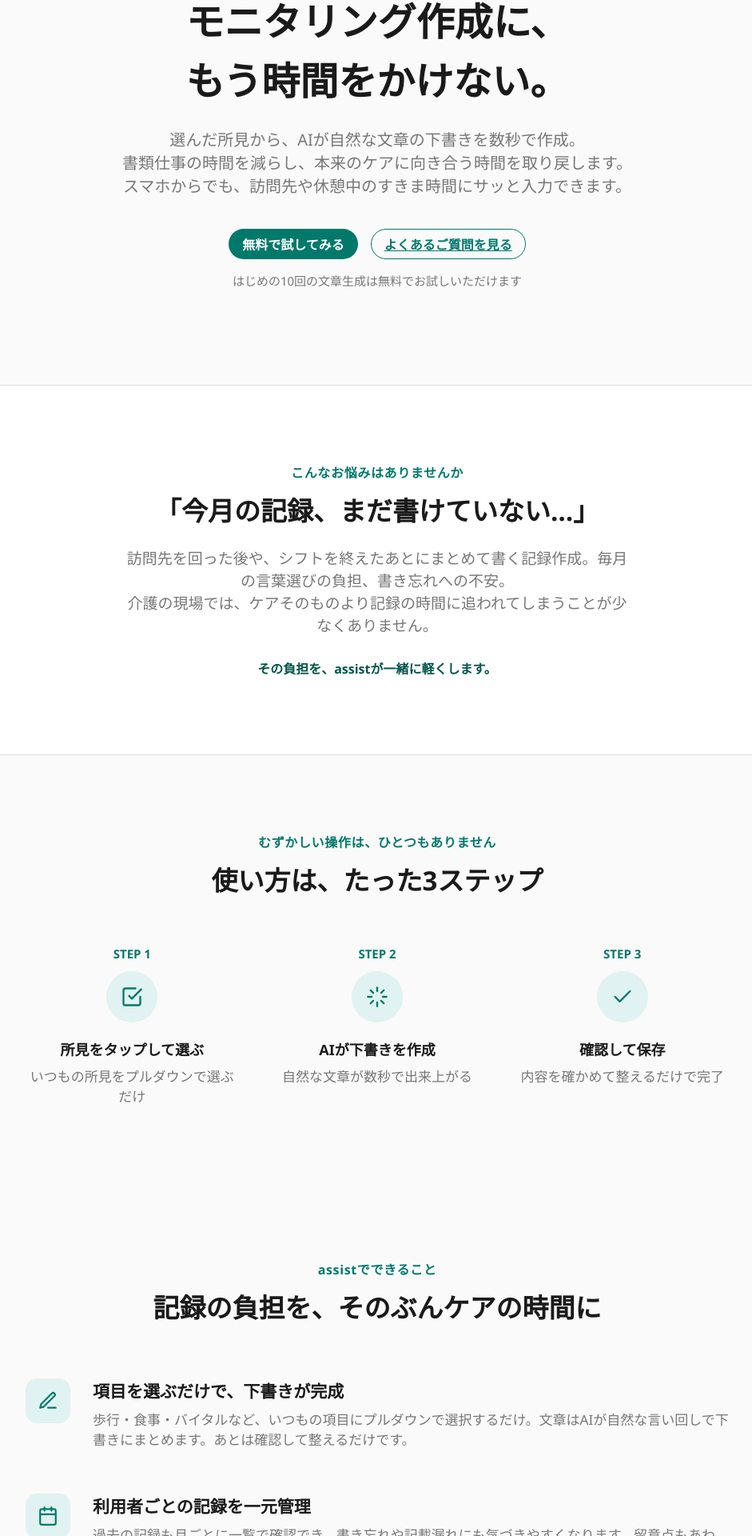
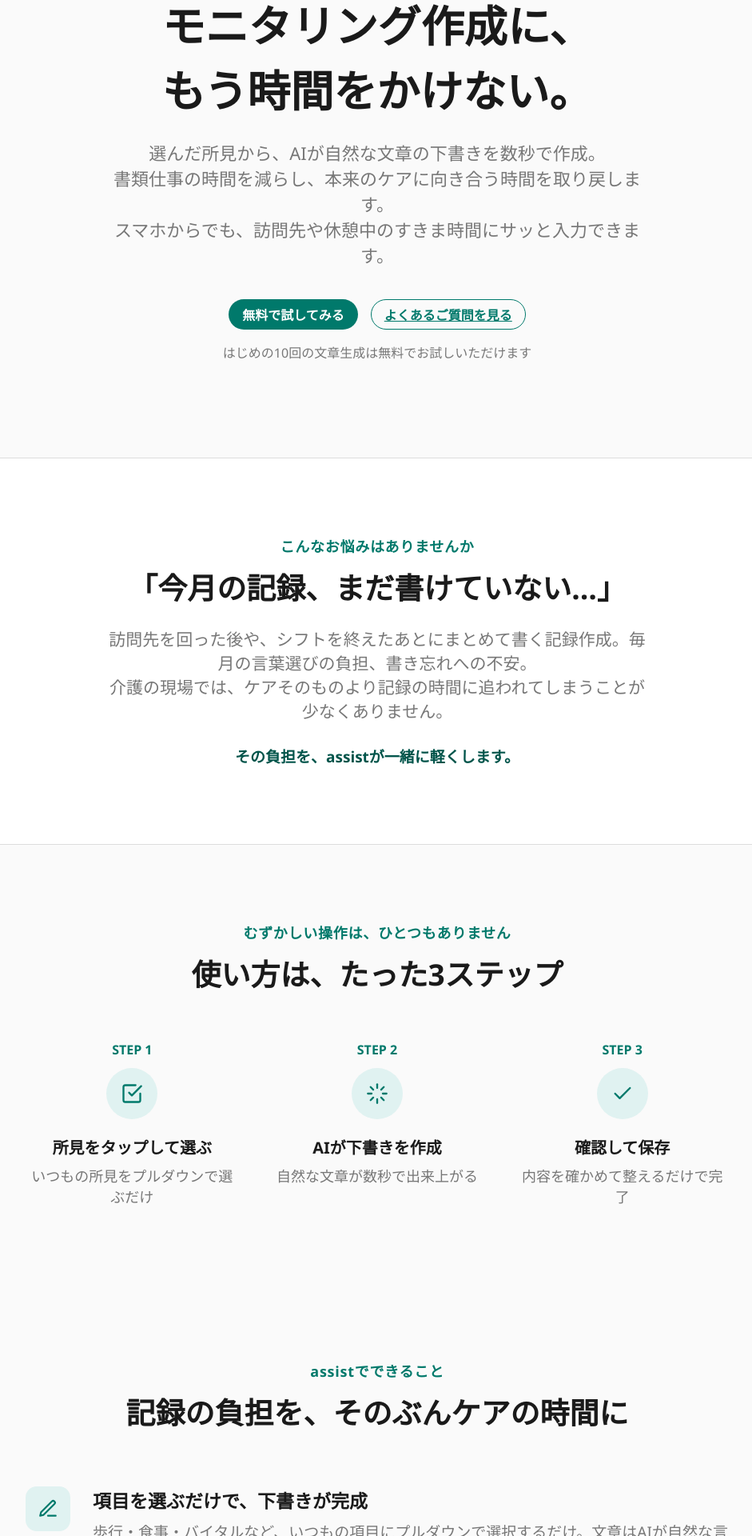
Before and after one commit to goldenglow1991-bot/monitoring_app_web, a React (Vite) app: page / in a window 1280 px wide. Shown: the part 253-2173 px from the top of the page at 80% size, without its empty margins (168-1109 px from the left). Built offline with nearby package versions, Linux system fonts and the light colour scheme; no server answers.

Commit message:
LPの文字サイズをPC・タブレット幅でさらに拡大
前回の拡大でもまだ小さいとのことで、見出し・本文をもう一段階
大きくした。スマホ幅は引き続き変更なし。

```diff
--- a/src/App.css
+++ b/src/App.css
@@ -798,7 +798,7 @@
   border-bottom: 1px solid var(--border-light);
   background: #fff;
 }
-.lp-logo { font-size: 22px; font-weight: 700; }
+.lp-logo { font-size: 24px; font-weight: 700; }
 .lp-header-actions { display: flex; align-items: center; gap: 8px; }
 .lp-section { padding: 96px 40px; }
 .lp-wrap { max-width: 880px; margin: 0 auto; }
@@ -811,28 +811,28 @@
 .lp-eyebrow {
   color: var(--teal);
   font-weight: 700;
-  font-size: 16px;
+  font-size: 18px;
   letter-spacing: 0.04em;
 }
-.lp h2 { font-size: 33px; line-height: 1.5; margin: 12px 0 20px 0; }
-.lp-lead { color: var(--text-muted); font-size: 19px; max-width: 640px; margin: 0 auto; }
+.lp h2 { font-size: 37px; line-height: 1.5; margin: 12px 0 20px 0; }
+.lp-lead { color: var(--text-muted); font-size: 21px; max-width: 680px; margin: 0 auto; }
 
 .lp-hero { text-align: center; padding-top: 120px; padding-bottom: 120px; }
-.lp-hero-title { font-size: 48px; line-height: 1.55; margin: 20px 0; font-weight: 700; }
+.lp-hero-title { font-size: 54px; line-height: 1.5; margin: 20px 0; font-weight: 700; }
 .lp-hero-lead {
-  font-size: 20px;
+  font-size: 22px;
   color: var(--text-muted);
-  max-width: 640px;
+  max-width: 680px;
   margin: 0 auto 40px auto;
 }
 .lp-hero-actions { display: flex; gap: 16px; justify-content: center; }
-.lp-hero-note { margin-top: 16px; font-size: 15px; color: var(--text-muted); }
+.lp-hero-note { margin-top: 16px; font-size: 16px; color: var(--text-muted); }
 
-.lp-empathy-bridge { margin: 28px 0 0 0; font-weight: 700; color: var(--teal-dark); }
+.lp-empathy-bridge { margin: 28px 0 0 0; font-weight: 700; font-size: 19px; color: var(--teal-dark); }
 
 .lp-steps { display: flex; gap: 40px; justify-content: center; text-align: center; }
 .lp-step { flex: 1; }
-.lp-step-label { font-size: 15px; font-weight: 700; color: var(--teal); margin-bottom: 12px; }
+.lp-step-label { font-size: 16px; font-weight: 700; color: var(--teal); margin-bottom: 12px; }
 .lp-step-icon {
   width: 64px;
   height: 64px;
@@ -843,8 +843,8 @@
   align-items: center;
   justify-content: center;
 }
-.lp-step-title { font-weight: 700; font-size: 18px; margin-bottom: 8px; }
-.lp-step-desc { color: var(--text-muted); font-size: 17px; }
+.lp-step-title { font-weight: 700; font-size: 20px; margin-bottom: 8px; }
+.lp-step-desc { color: var(--text-muted); font-size: 18px; }
 
 .lp-features { display: flex; flex-direction: column; gap: 56px; }
 .lp-feature-row { display: flex; gap: 28px; align-items: flex-start; }
@@ -858,8 +858,8 @@
   align-items: center;
   justify-content: center;
 }
-.lp-feature-row h3 { margin: 0 0 8px 0; font-size: 21px; }
-.lp-feature-row p { margin: 0; color: var(--text-muted); font-size: 17px; }
+.lp-feature-row h3 { margin: 0 0 8px 0; font-size: 23px; }
+.lp-feature-row p { margin: 0; color: var(--text-muted); font-size: 19px; }
 
 .lp-screenshot-mock {
   max-width: 760px;
@@ -890,23 +890,23 @@
   overflow: hidden;
 }
 .lp-faq-item { background: #fff; padding: 24px; }
-.lp-faq-q { font-weight: 700; font-size: 18px; margin-bottom: 8px; }
-.lp-faq-a { color: var(--text-muted); font-size: 17px; }
+.lp-faq-q { font-weight: 700; font-size: 20px; margin-bottom: 8px; }
+.lp-faq-a { color: var(--text-muted); font-size: 19px; }
 
 .lp-cta { background: var(--teal-dark); text-align: center; }
 .lp-cta h2 { color: #fff; }
-.lp-cta p { color: #cfe8e4; font-size: 18px; margin: 0 0 32px 0; }
+.lp-cta p { color: #cfe8e4; font-size: 20px; margin: 0 0 32px 0; }
 .lp-cta-btn { background: #fff; color: var(--teal-dark); }
 
 .lp-footer {
   padding: 40px;
   text-align: center;
   color: var(--text-muted);
-  font-size: 14px;
+  font-size: 15px;
   background: #fafafa;
 }
 .lp-footer-logo { font-weight: 700; color: #1a1a1a; margin-bottom: 8px; }
-.lp-footer-link { display: inline-block; margin-top: 8px; font-size: 14px; }
+.lp-footer-link { display: inline-block; margin-top: 8px; font-size: 15px; }
 
 @media (max-width: 720px) {
   .lp-section { padding: 64px 20px; }
@@ -917,11 +917,13 @@
   .lp-screenshot-side { width: 100%; flex-direction: row; }
 
   /* 文字サイズはPC・タブレット幅のみ拡大し、スマホ幅は元のサイズに戻す。 */
+  .lp-logo { font-size: 22px; }
   .lp-eyebrow { font-size: 14px; }
   .lp h2 { font-size: 30px; }
   .lp-lead { font-size: 17px; }
   .lp-hero-lead { font-size: 18px; }
   .lp-hero-note { font-size: 13px; }
+  .lp-empathy-bridge { font-size: 16px; }
   .lp-step-label { font-size: 13px; }
   .lp-step-title { font-size: 16px; }
   .lp-step-desc { font-size: 15px; }
```
